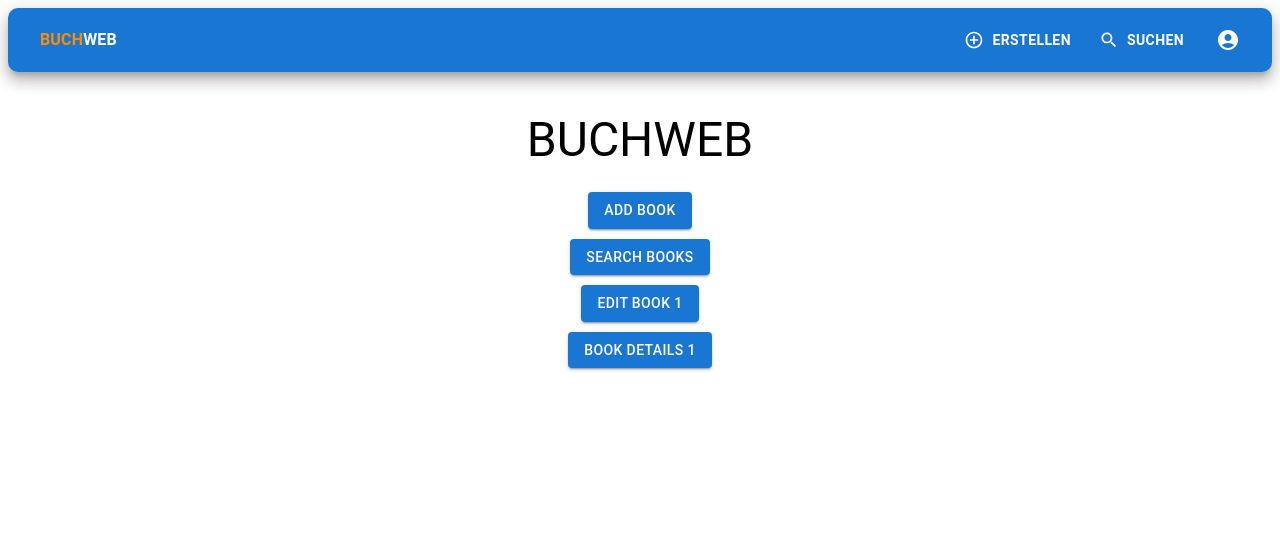
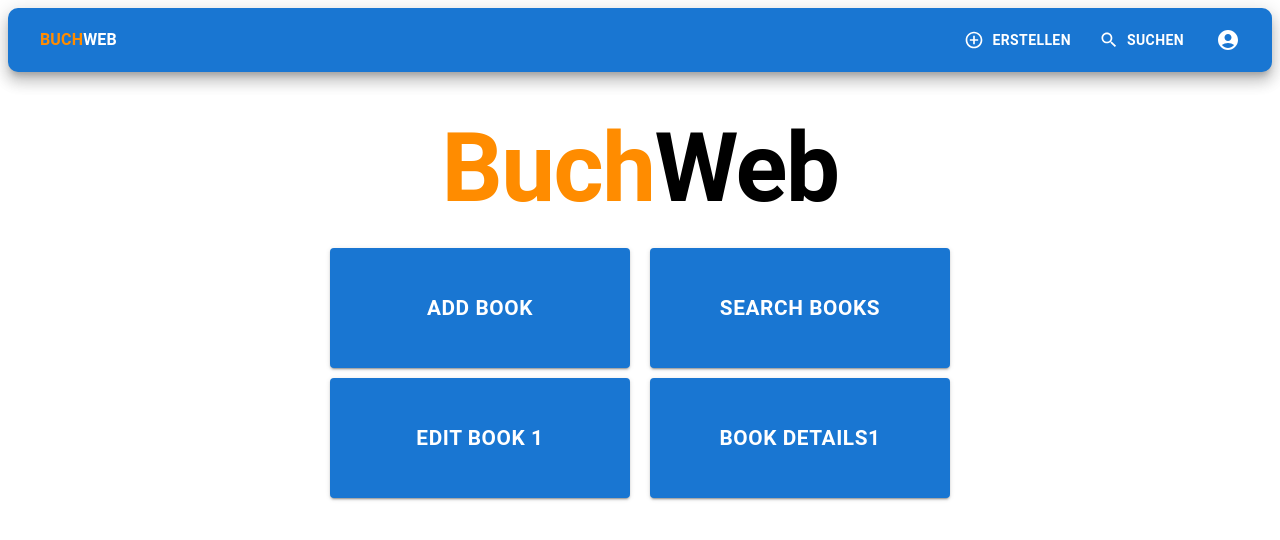
Before and after one commit to JanS20/Buch-Client-SWE, a React (Vite) app: page / in a window 1280 px wide. Shown: the top 540 px of the page. Built offline with nearby package versions, Linux system fonts and the light colour scheme.

Commit message:
Homepage changes

```diff
--- a/src/components/form/BookDetailsForm.jsx
+++ b/src/components/form/BookDetailsForm.jsx
@@ -55,7 +55,7 @@ const BookDetailsForm = ({ book, deleteBook }) => {
     <Box p={2} bgcolor="background.paper" boxShadow={3} borderRadius={2}>
       <Grid container spacing={4}>
         <Grid item xs={12}>
-          <Typography variant="h3" gutterBottom sx={{ fontWeight: 'bold' }}>
+          <Typography variant="h3" gutterBottom sx={{ fontWeight: 'bold' }} textAlign="center">
             {titel}
           </Typography>
           <Divider />
@@ -118,7 +118,7 @@ const BookDetailsForm = ({ book, deleteBook }) => {
           </Box>
         </Grid>
         <Grid item xs={12}>
-          <Typography variant="body1" sx={{ fontSize: '1.5rem'}}>
+          <Typography variant="body1" sx={{ fontSize: '1.5rem'}} textAlign="center">
             <strong>Homepage: </strong>
             {exists(homepage) ? (
               <Link href={homepage} target="_blank" rel="noopener noreferrer">
--- a/src/components/main/HomePage.jsx
+++ b/src/components/main/HomePage.jsx
@@ -5,47 +5,52 @@ function HomePage() {
   return (
     <Container>
       <Box textAlign="center" mt={5} mb={3}>
-        <Typography variant="h3" component="h1" gutterBottom>
-          BUCHWEB
+        <Typography variant="h1" sx={{ fontWeight: 'bold' }}>
+          <span style={{ color: 'darkorange' }}>Buch</span>
+          <span style={{ color: 'black' }}>Web</span>
         </Typography>
       </Box>
-      <Box display="flex" flexDirection="column" alignItems="center">
+      <Box display="flex" justifyContent="center" alignItems="center" flexWrap="wrap">
+  <Box display="flex" flexDirection="column" alignItems="center" style={{ marginRight: '20px' }}>
     <Button
       component={Link}
       to="/add"
       variant="contained"
       color="primary"
-          style={{ marginBottom: '10px' }}
+      style={{ marginBottom: '10px', width: '300px', height: '120px', fontSize: '1.3rem', fontWeight: 'bold'}}
     >
       Add Book
-        </Button>
-        <Button
-          component={Link}
-          to="/search"
-          variant="contained"
-          color="primary"
-          style={{ marginBottom: '10px' }}
-        >
-          Search Books
     </Button>
     <Button
       component={Link}
       to="/edit/1"
       variant="contained"
       color="primary"
-          style={{ marginBottom: '10px' }}
+      style={{ marginBottom: '10px', width: '300px', height: '120px', fontSize: '1.3rem', fontWeight: 'bold'}}
     >
       Edit Book 1
+    </Button>
+  </Box>
+  <Box display="flex" flexDirection="column" alignItems="center">
+  <Button
+      component={Link}
+      to="/search"
+      variant="contained"
+      color="primary"
+      style={{ marginBottom: '10px', width: '300px', height: '120px', fontSize: '1.3rem', fontWeight: 'bold'}}
+    >
+      Search Books
     </Button>
     <Button
       component={Link}
       to="/details/1"
       variant="contained"
       color="primary"
-          style={{ marginBottom: '10px' }}
+      style={{ marginBottom: '10px', width: '300px', height: '120px', fontSize: '1.3rem', fontWeight: 'bold'}}
     >
-          Book Details 1
+      Book Details1
     </Button>
+  </Box>
 </Box>
     </Container>
   );
```
Lines whose indentation alone changed are shown as unchanged.
